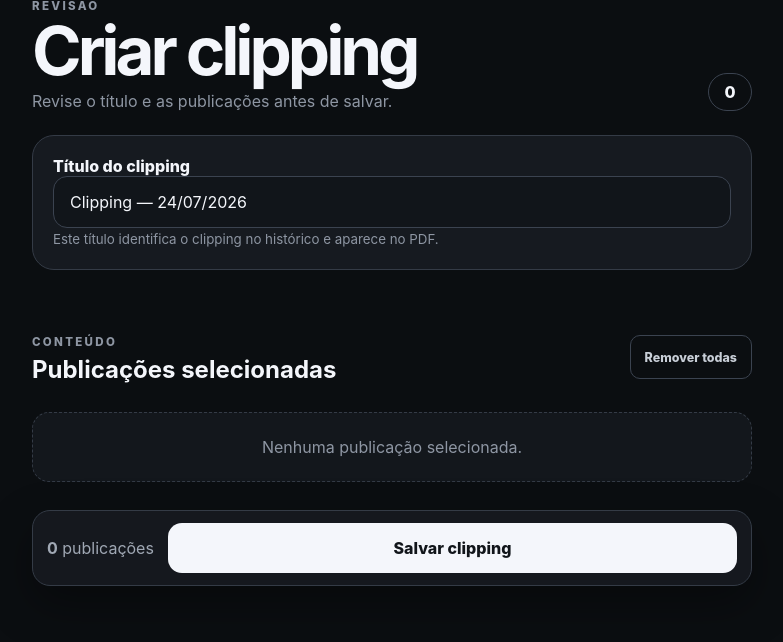
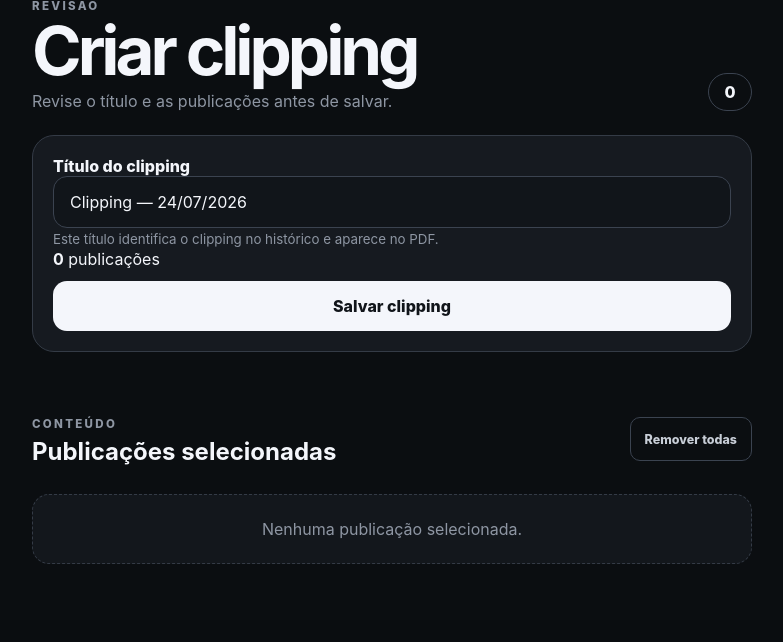
Before and after one commit to lopestulyopb/oylut-clipping, a FastAPI app: template app/templates/clipping_review.html in a window 1280 px wide. Shown: the part 194-836 px from the top of the page, without its empty margins (248-1031 px from the left). After the commit the page ends 758 px from the top, so only its background shows below. Run offline with FastAPI, Linux system fonts and the light colour scheme; the template is opened without the code that fills it, so the values that code supplies are empty; parts of the project's set-up code (start-up, migrations or seed data) failed here and were passed over.

Commit message:
style: keep save action inside clipping title card

```diff
--- a/app/templates/clipping_review.html
+++ b/app/templates/clipping_review.html
@@ -4,22 +4,27 @@
     <meta charset="utf-8">
     <meta name="viewport" content="width=device-width, initial-scale=1, viewport-fit=cover">
     <title>Revisar clipping | Oylut Clipping</title>
-    <link rel="stylesheet" href="/static/css/app.css?v=0.9.1">
-    <link rel="stylesheet" href="/static/css/management.css?v=0.9.1">
-    <link rel="stylesheet" href="/static/css/drawer.css?v=0.9.1">
-    <link rel="stylesheet" href="/static/css/clippings.css?v=0.9.1">
+    <link rel="stylesheet" href="/static/css/app.css?v=0.9.2">
+    <link rel="stylesheet" href="/static/css/management.css?v=0.9.2">
+    <link rel="stylesheet" href="/static/css/drawer.css?v=0.9.2">
+    <link rel="stylesheet" href="/static/css/clippings.css?v=0.9.2">
 </head>
 <body class="app-body">
 {% include "_drawer.html" %}
 <header class="app-header"><a href="javascript:history.back()" class="icon-button" aria-label="Voltar">←</a><div class="brand-lockup"><span>OYLUT</span><strong>Clipping</strong></div></header>
 <main class="app-main drawer-page clipping-review-page">
     <section class="screen-heading review-heading"><div><span class="screen-kicker">REVISÃO</span><h1>Criar clipping</h1><p>Revise o título e as publicações antes de salvar.</p></div><span class="count-pill" id="review-count">0</span></section>
-    {% if error %}<div class="alert alert-error friendly-error">{{ error }}</div>{% endif %}
     <form id="clipping-form" method="post" action="/clippings" class="stack-form review-form">
         <section class="app-card title-card">
             <label for="clipping-title">Título do clipping</label>
             <input id="clipping-title" name="title" type="text" required minlength="2" placeholder="Ex.: Clipping institucional — 24/07/2026">
             <small>Este título identifica o clipping no histórico e aparece no PDF.</small>
+            {% if form_message %}<p class="form-message">{{ form_message }}</p>{% endif %}
+            {% if setup_pending %}<p class="setup-note">O salvamento ficará disponível após a configuração do arquivo de clippings.</p>{% endif %}
+            <div class="title-card-action-row">
+                <span><strong id="save-count">0</strong> publicações</span>
+                <button id="save-clipping" class="primary-button" type="submit" {% if setup_pending %}disabled{% endif %}>Salvar clipping</button>
+            </div>
             <input id="items-json" name="items_json" type="hidden">
             <input id="monitoring-id" name="monitoring_id" type="hidden">
             <input id="search-id" name="search_id" type="hidden">
@@ -31,10 +36,6 @@
             <div id="review-list" class="review-list"></div>
             <div id="review-empty" class="empty-compact" hidden>Nenhuma publicação selecionada.</div>
         </section>
-        <div class="review-save-bar">
-            <span><strong id="save-count">0</strong> publicações</span>
-            <button id="save-clipping" class="primary-button" type="submit" disabled>Salvar clipping</button>
-        </div>
     </form>
 </main>
 <script>
@@ -48,6 +49,7 @@
     const saveCount = document.getElementById('save-count');
     const input = document.getElementById('items-json');
     const save = document.getElementById('save-clipping');
+    const storagePending = {{ 'true' if setup_pending else 'false' }};
     const title = document.getElementById('clipping-title');
     let metadata = {};
     try { metadata = JSON.parse(sessionStorage.getItem('oylutSelectedClippingMeta') || '{}'); } catch (error) { metadata = {}; }
@@ -74,7 +76,7 @@
         saveCount.textContent = items.length;
         input.value = JSON.stringify(items);
         empty.hidden = items.length !== 0;
-        save.disabled = items.length === 0;
+        save.disabled = storagePending || items.length === 0;
         sessionStorage.setItem(storageKey, JSON.stringify(items));
     }
     document.getElementById('remove-all').addEventListener('click', () => { if (confirm('Remover todas as publicações selecionadas?')) { items.splice(0); render(); } });
```
